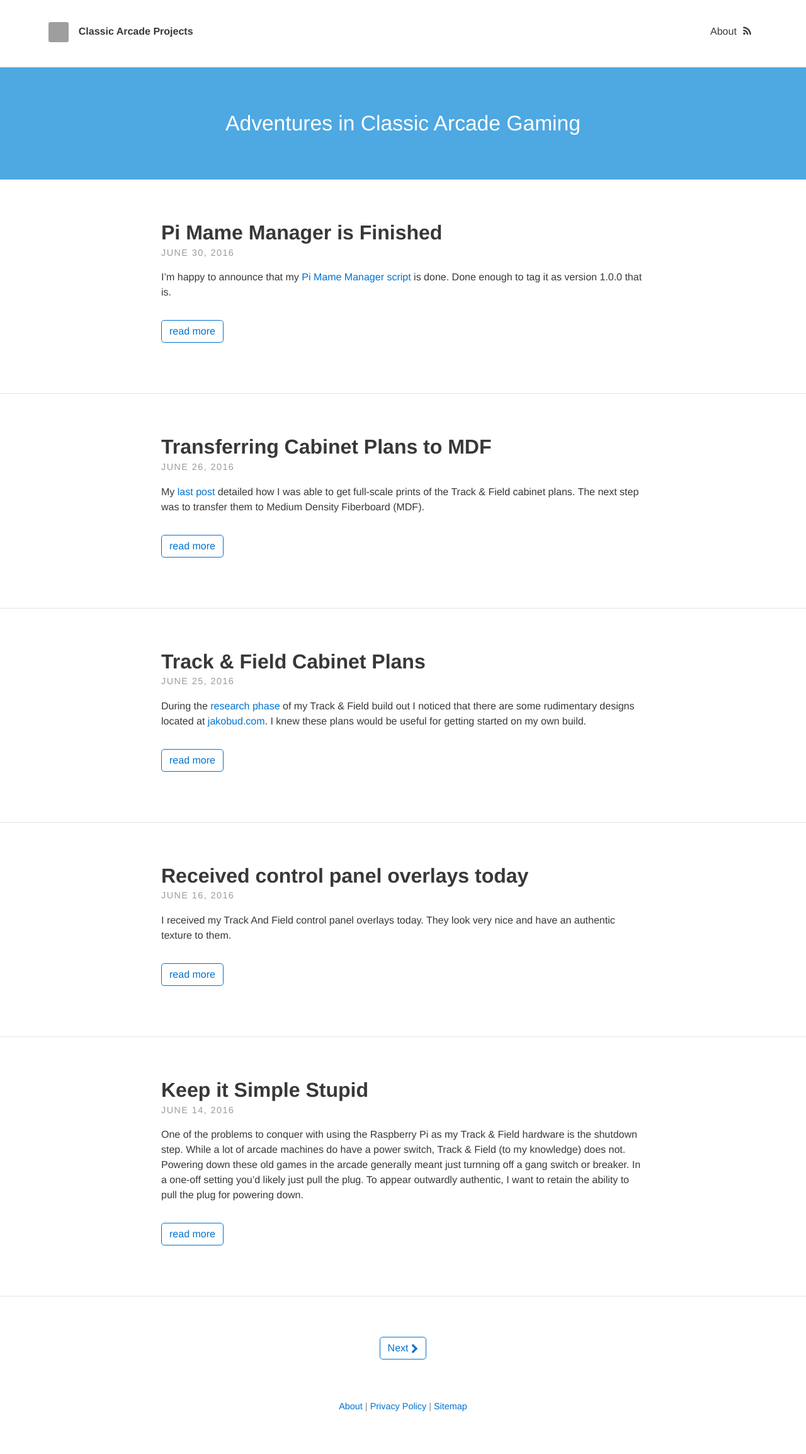
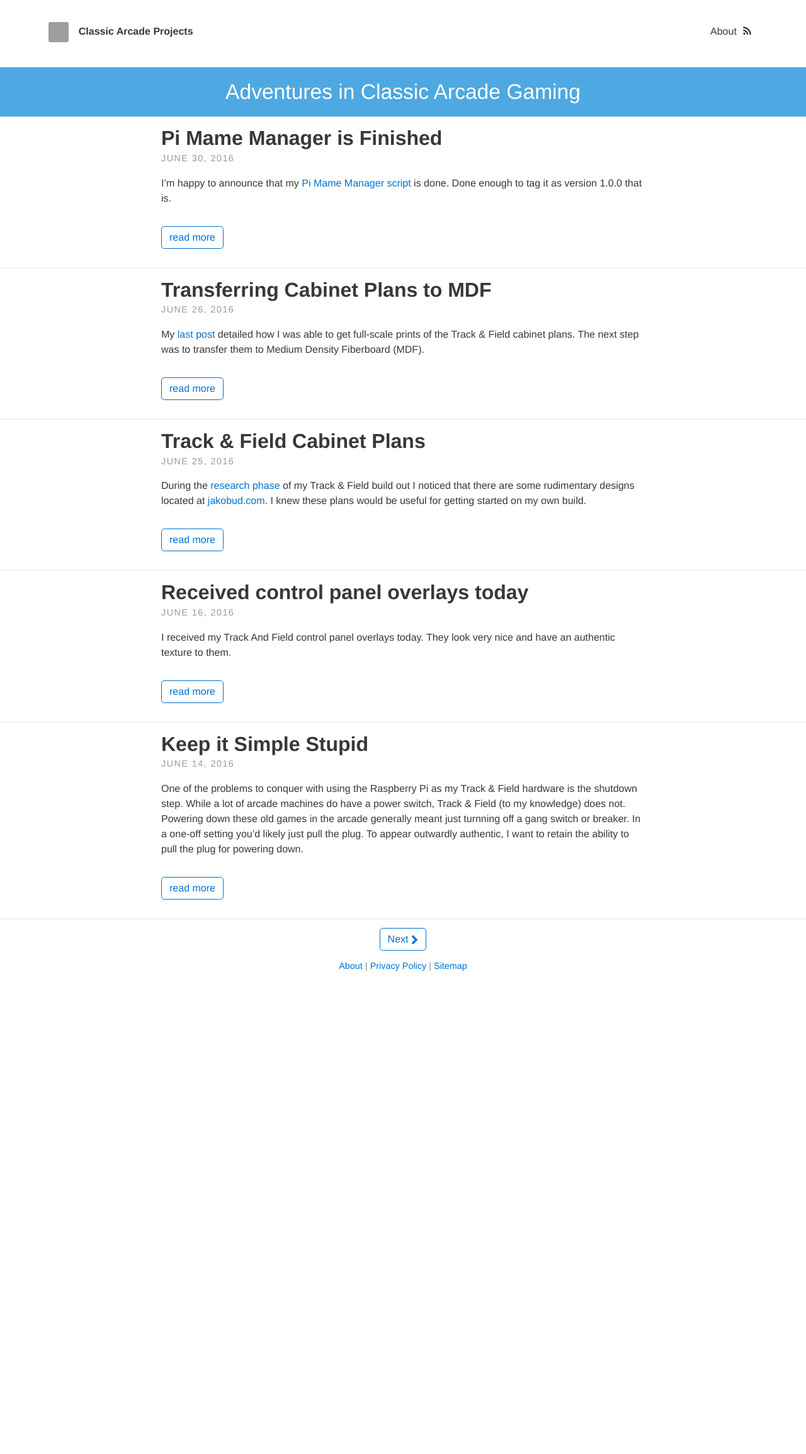
Before and after one commit to StilgarISCA/ClassicArcadeProjects, a Jekyll site: the page built from index.html, in a window 1280 px wide. Shown: the whole page at 63% size. Built offline with Jekyll 4.4.1, drawn with Linux system fonts in a browser that asks for light colours; nearby versions of some CDN libraries; the list of posts is cut into pages by our own code; after the commit the page ends 1559 px from its top, so only the background shows below that; grey boxes are pictures that could not be loaded.

Commit message:
Tighten up CSS padding

```diff
--- a/_sass/base/_variables.scss
+++ b/_sass/base/_variables.scss
@@ -5,7 +5,7 @@
 
 // Padding
 $padding-large: 20%;
-$padding-small: 5%;
+$padding-small: 1.1%;
 $padding-x-small: 3%;
 
 // Brand colours
```
